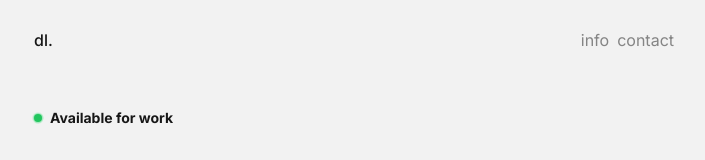
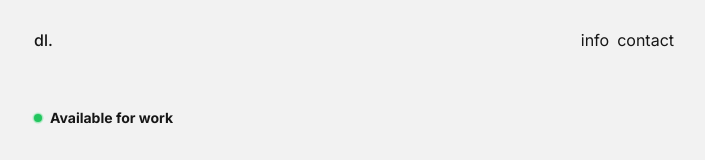
Before and after one commit to DLee1993/portfolio_website, a Next.js app: page / in a window 1280 px wide. Shown: the top 160 px of the page, without its empty margins (286-991 px from the left). Built offline with nearby package versions, Linux system fonts and the light colour scheme.

Commit message:
added an underline to active link instead of changing text colors

```diff
--- a/components/Header.tsx
+++ b/components/Header.tsx
@@ -12,26 +12,12 @@ const Header = () => {
             </Link>
             <ul className="flex justify-center items-center gap-2">
                 <li>
-                    <Link
-                        href="/info"
-                        className={`${
-                            path === "/info"
-                                ? "text-foreground font-semibold"
-                                : "text-foreground50 hover:text-foreground"
-                        }`}
-                    >
+                    <Link href="/info" className={`${path === "/info" && "underline"}`}>
                         info
                     </Link>
                 </li>
                 <li>
-                    <Link
-                        href="/contact"
-                        className={`${
-                            path === "/contact"
-                                ? "text-foreground font-semibold"
-                                : "text-foreground50 hover:text-foreground"
-                        }`}
-                    >
+                    <Link href="/contact" className={`${path === "/contact" && "underline"}`}>
                         contact
                     </Link>
                 </li>
```
